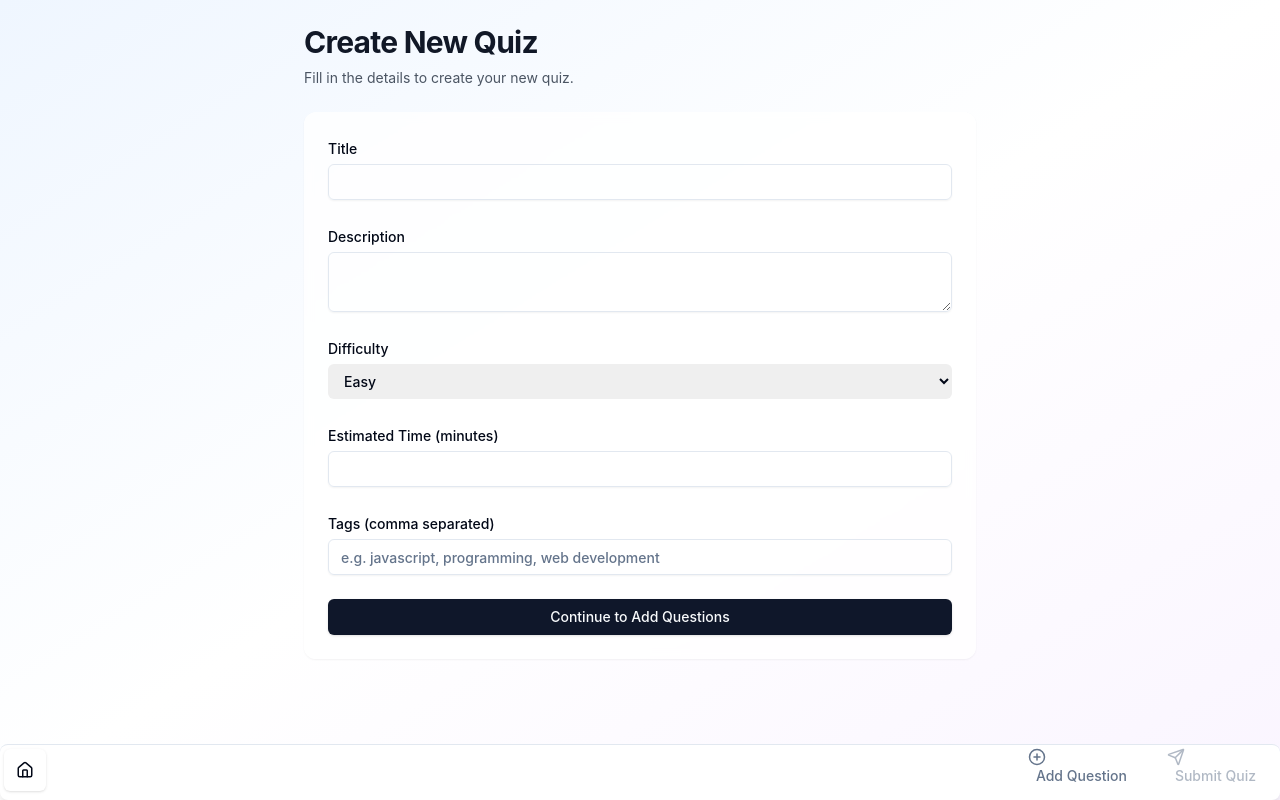
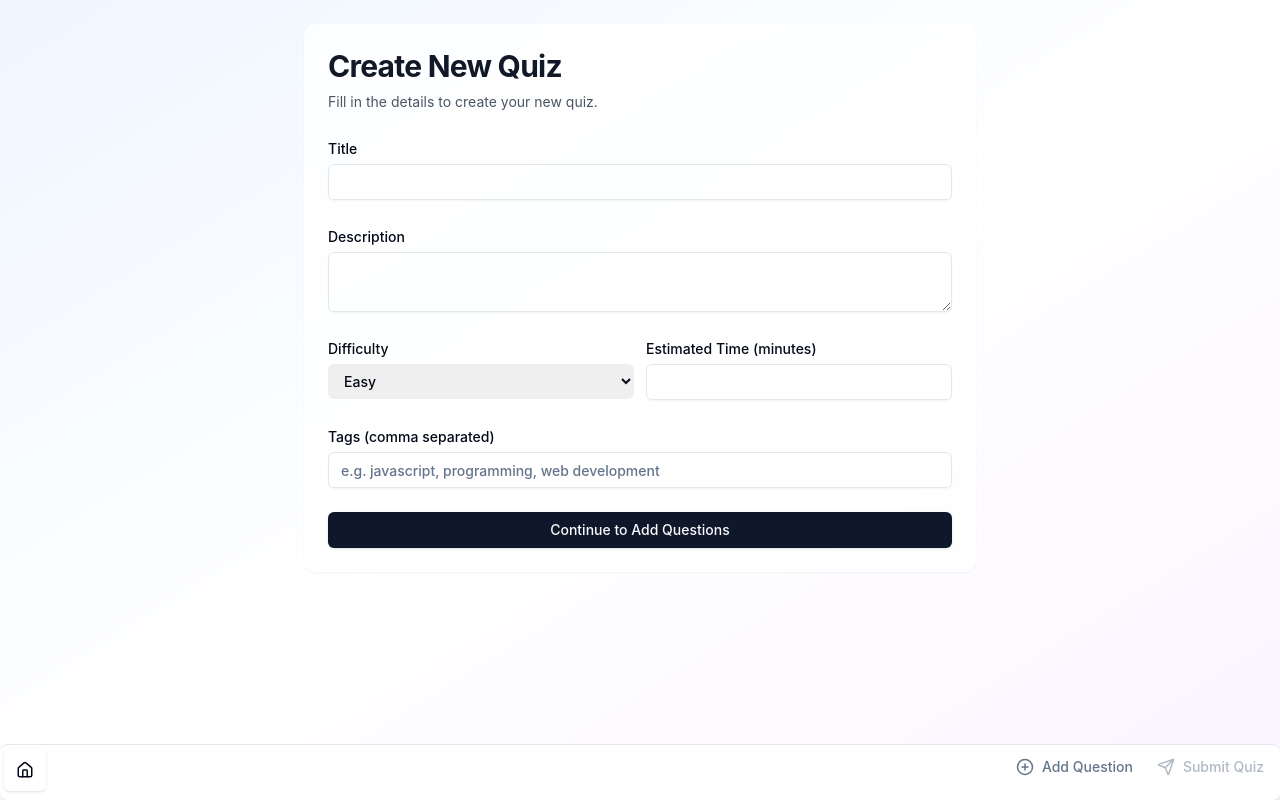
Before and after one commit to NBVTien/StudySpace, a Next.js app in the folder frontend/: page /quizzes/new in a window 1280 px wide. Built offline with nearby package versions, Linux system fonts and the light colour scheme.

Commit message:
small fix NewQuizPage UI

```diff
--- a/frontend/src/components/ui/button/button.tsx
+++ b/frontend/src/components/ui/button/button.tsx
@@ -66,7 +66,7 @@ const Button = React.forwardRef<HTMLButtonElement, ButtonProps>(
       >
         {isLoading && <Spinner size="sm" className="text-current" />}
         {!isLoading && icon && <span className="mr-2">{icon}</span>}
-        <span className="mx-2">{children}</span>
+        <span>{children}</span>
       </Comp>
     );
   },
--- a/frontend/src/features/quiz/components/new-quiz-container.tsx
+++ b/frontend/src/features/quiz/components/new-quiz-container.tsx
@@ -84,7 +84,6 @@ export const NewQuizContainer = () => {
       ],
     }));
 
-    // Navigate to the new question
     const newQuestionIndex = quizData.questions ? quizData.questions.length : 0;
     setActiveTab(`question-${newQuestionIndex + 1}`);
   };
--- a/frontend/src/features/quiz/components/question-form.tsx
+++ b/frontend/src/features/quiz/components/question-form.tsx
@@ -31,13 +31,13 @@ export const QuestionForm = ({
 }: QuestionFormProps) => {
   return (
     <div className="mx-auto max-w-2xl">
-      <div className="mb-6">
-        <h1 className="text-3xl font-bold tracking-tight text-gray-900">
-          Question {questionIndex + 1}
-        </h1>
-      </div>
+      <div className="rounded-xl bg-white/80 p-6 shadow-sm backdrop-blur-sm">
+        <div className="mb-6">
+          <h1 className="text-3xl font-bold tracking-tight text-gray-900">
+            Question #{questionIndex + 1}
+          </h1>
+        </div>
 
-      <div className="rounded-xl bg-white/80 p-6 shadow-sm backdrop-blur-sm">
         <Form
           onSubmit={(values) => onSubmit(values, questionIndex)}
           schema={questionSchema}
--- a/frontend/src/features/quiz/components/quiz-details-form.tsx
+++ b/frontend/src/features/quiz/components/quiz-details-form.tsx
@@ -29,6 +29,7 @@ export const QuizDetailsForm = ({
 }: QuizDetailsFormProps) => {
   return (
     <div className="mx-auto max-w-2xl">
+      <div className="rounded-xl bg-white/80 p-6 shadow-sm backdrop-blur-sm">
         <div className="mb-6">
           <h1 className="text-3xl font-bold tracking-tight text-gray-900">
             Create New Quiz
@@ -37,8 +38,6 @@ export const QuizDetailsForm = ({
             Fill in the details to create your new quiz.
           </p>
         </div>
-
-      <div className="rounded-xl bg-white/80 p-6 shadow-sm backdrop-blur-sm">
         <Form
           onSubmit={onSubmit}
           schema={quizDetailsSchema}
@@ -58,6 +57,7 @@ export const QuizDetailsForm = ({
                 registration={register('description')}
                 defaultValue={quizData.description}
               />
+              <div className="grid grid-cols-2 gap-3">
                 <Select
                   label="Difficulty"
                   error={getFieldError(formState.errors.difficulty)}
@@ -76,6 +76,7 @@ export const QuizDetailsForm = ({
                   registration={register('estimatedTimeInMinutes')}
                   defaultValue={quizData.estimatedTimeInMinutes?.toString()}
                 />
+              </div>
               <Input
                 label="Tags (comma separated)"
                 error={getFieldError(formState.errors.tagsInput)}
--- a/frontend/src/features/quiz/components/quiz-navigation.tsx
+++ b/frontend/src/features/quiz/components/quiz-navigation.tsx
@@ -42,9 +42,9 @@ export const QuizNavigation = ({
           variant="ghost"
           onClick={onAddQuestion}
           className="flex items-center px-3"
+          icon={<PlusCircle size={18} />}
         >
-          <PlusCircle size={18} />
-          <span className="ml-2">Add Question</span>
+          Add Question
         </Button>
 
         {/* Submit quiz button */}
@@ -52,10 +52,10 @@ export const QuizNavigation = ({
           variant="ghost"
           onClick={onSubmitQuiz}
           disabled={!canSubmitQuiz}
-          className="flex items-center px-3"
+          className="flex flex-row items-center px-3"
+          icon={<Send size={18} />}
         >
-          <Send size={18} />
-          <span className="ml-2">Submit Quiz</span>
+          Submit Quiz
         </Button>
       </div>
     </TabsList>
```
Lines whose indentation alone changed are shown as unchanged.
